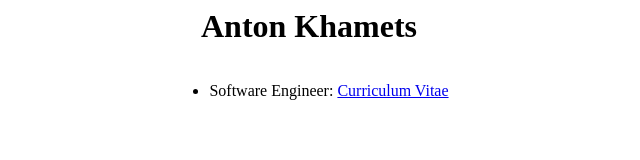
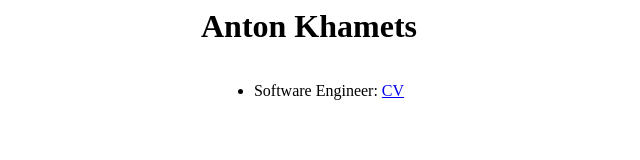
Before and after one commit to colorfulfool/colorfulfool.github.io, a plain HTML site: page index.html in a window 1280 px wide. Shown: the whole page, without its empty margins (331-971 px from the left). Drawn offline with Linux system fonts and the light colour scheme.

Commit message:
CV is CV, don't be so smart

```diff
--- a/index.html
+++ b/index.html
@@ -5,6 +5,6 @@
 <div style="width: 100%; text-align: center;">
   <h1>Anton Khamets</h1>
   <ul style="display: inline-block; text-align: left;">
-    <li>Software Engineer: <a href="/cv/">Curriculum Vitae</a></li>
+    <li>Software Engineer: <a href="/cv">CV</a></li>
   </ul>
 </div>
```
